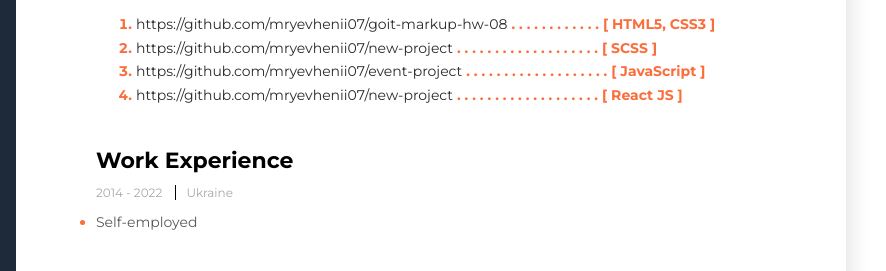
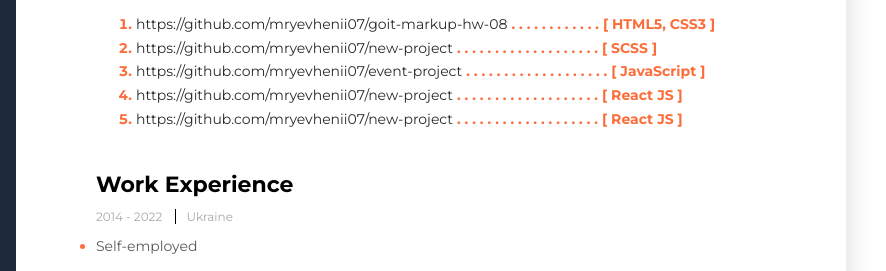
Before and after one commit to mryevhenii07/rezyume, a plain HTML site: page index.html in a window 1280 px wide. Shown: the part 367-638 px from the top of the page, 394-1280 px from the left. Drawn offline with Linux system fonts and the light colour scheme.

Commit message:
added new project

```diff
--- a/index.html
+++ b/index.html
@@ -92,6 +92,8 @@
         <span>. . . . . . . . . . . . . . . . . . . </span> &#91; <span> JavaScript</span> &#93;</li>
     <li class="section_righy-items"><a class="section_link-project" href="https://github.com/memx86/team-project-react" target="block">https://github.com/mryevhenii07/new-project</a>
         <span>. . . . . . . . . . . . . . . . . . . </span> &#91; <span>React JS</span> &#93;</li>
+    <li class="section_righy-items"><a class="section_link-project" href="https://github.com/mryevhenii07/pizza" target="block">https://github.com/mryevhenii07/new-project</a>
+        <span>. . . . . . . . . . . . . . . . . . . </span> &#91; <span>React JS</span> &#93;</li>
 </ol>
 <h2 class="section_sub-title">Work Experience</h2>
 <!-- <h3 class="section_thirt-title">Front-End Developer <span class="section_thirt_title-orange">Freelance</span></h3> -->
```
Also changed, not shown: 2 other files.
